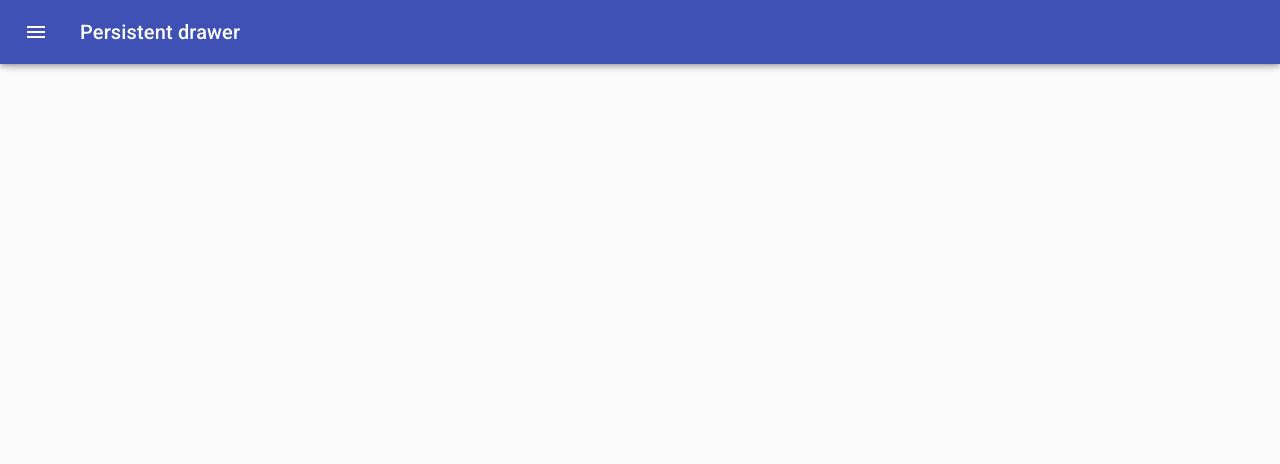
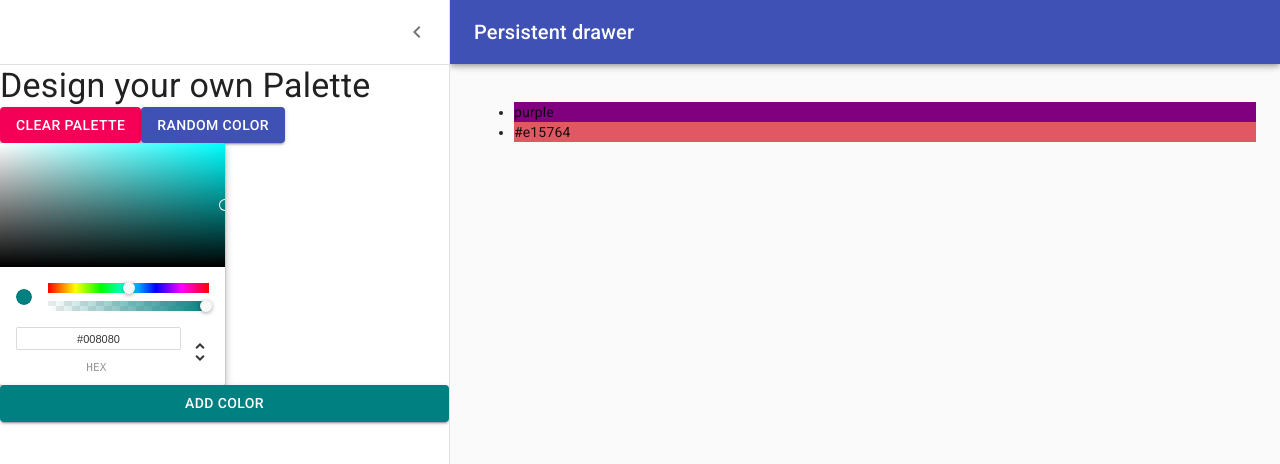
Before and after one commit to stamandf/colours-app, a React (Create React App) app: page /palette/new in a window 1280 px wide. Shown: the top 464 px of the page. Built offline with nearby package versions, Linux system fonts and the light colour scheme.

Commit message:
Connect Color picker to button and Add color list.

```diff
--- a/src/NewPaletteForm.js
+++ b/src/NewPaletteForm.js
@@ -73,10 +73,14 @@
 });
 
 class NewPaletteForm extends React.Component {
-
-    state = {
-        open: false,
-      };
+    constructor(props) {
+        super(props);
+        this.state = {
+            open: true,
+            currentColor: "teal",
+            colors: ["purple", "#e15764"]
+          };
+    }
 
       handleDrawerOpen = () => {
         this.setState({ open: true });
@@ -86,6 +90,13 @@
         this.setState({ open: false });
       };
 
+      updateCurrentColor = (newColor) => {
+          this.setState( { currentColor: newColor.hex });
+      }
+
+      addNewColor = () => {
+          this.setState({ colors: [...this.state.colors, this.state.currentColor]})
+      }
       render() {
         const { classes } = this.props;
         const { open } = this.state;
@@ -139,9 +150,19 @@
 
               </div>
 
-              <ChromePicker color="purple" onChangeComplete={newColor => console.log(newColor)}/>
-              <Button variant="contained" color="primary" className={classes.button}>
-                        Add Color
+              <ChromePicker
+                color={this.state.currentColor}
+                onChangeComplete={this.updateCurrentColor}
+
+              />
+              <Button
+                variant="contained"
+                color="primary"
+                className={classes.button}
+                style={{ backgroundColor: this.state.currentColor}}
+                onClick={this.addNewColor}
+              >
+                Add Color
               </Button>
             </Drawer>
             <main
@@ -150,6 +171,12 @@
               })}
             >
               <div className={classes.drawerHeader} />
+              <ul>
+                {this.state.colors.map(color => (
+                    <li style= {{ backgroundColor: color}}>{color}</li>
+                ))}
+              </ul>
+
             </main>
           </div>
         );
```
